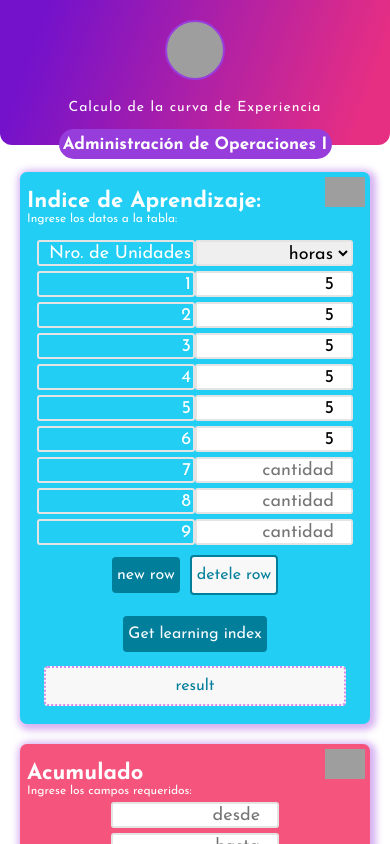
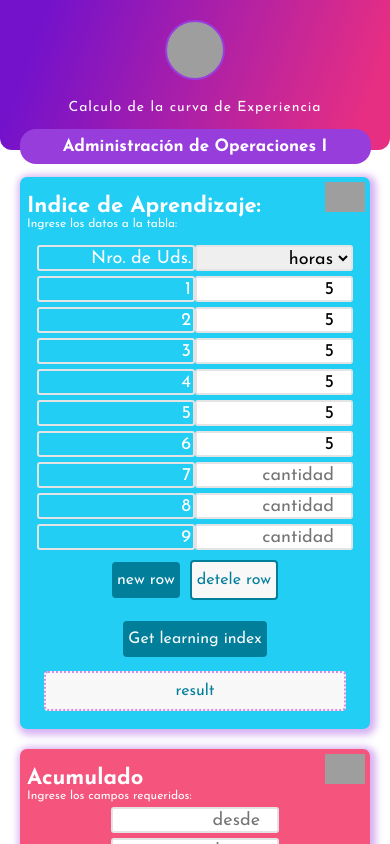
Before and after one commit to MasterJhonny/admOp, a plain HTML site: page index.html in a window 390 px wide. Both pictures are taken after typing "5", "5", "5", "5", "5", "5" into the empty fields and a click on the button "detele row". Shown: the top 844 px of the page. Drawn offline with Linux system fonts and the light colour scheme; grey boxes are pictures that could not be loaded.

Commit message:
se arreglo un bug de vision en mobile

```diff
--- a/css/style.css
+++ b/css/style.css
@@ -46,12 +46,11 @@ html {
 }
 
 .header__title {
-    width: 70%;
-    height: 30px;
+    width: 90%;
+    max-width: 370px;
+    height: 35px;
     display: flex;
     align-items: center;
-    min-width: 220px;
-    max-width: 480px;
     padding: .4rem .3rem;
     justify-content: center;
     font-size: 1.7rem;
@@ -255,4 +254,12 @@ html {
     .margin-top {
         margin-top: 48px;
     }
+    #numUnidades {
+        display: none;
+    }
+    #newUnidades::before {
+        width: 100%;
+        height: 100%;
+        content: "Nro. de Unidades";
+    }
 }
--- a/index.html
+++ b/index.html
@@ -24,7 +24,7 @@
                 <img class="section__card--img" src="https://cdn-icons-png.flaticon.com/512/2304/2304241.png" alt="imagen de un cuadrado">
                 <form class="section__card--form margin-top" action="javascript:void(0)">
                     <label class="section__card--table" id="table">
-                        <span class="section__card--input width--column" >Nro. de Unidades</span>
+                        <span class="section__card--input width--column"><span id="numUnidades">Nro. de Uds.</span><span id="newUnidades"></span></span>
                         <select class="section__card--input width--column" name="medias" id="medidas">
                             <option value="horas">horas</option>
                             <option value="dias">dias</option>
--- a/js/index.js
+++ b/js/index.js
@@ -13,8 +13,8 @@ const deleteRow = () => {
     let log = rows.length;
     if(log !== 2){
         let reduce = Array.prototype.slice.call(rows, 0, log - 2)
-        table.innerHTML = `<span class="section__card--input width--column" >Nro. de Unidades</span>
-        <select class="section__card--input width--column" name="medias" id="medidasC">
+        table.innerHTML = `<span class="section__card--input width--column"><span id="numUnidades">Nro. de Uds.</span><span id="newUnidades"></span></span>
+        <select class="section__card--input width--column" name="medias" id="medidas">
             <option value="Km">horas</option>
             <option value="hm">dias</option>
             <option value="dam">metros</option>
```
